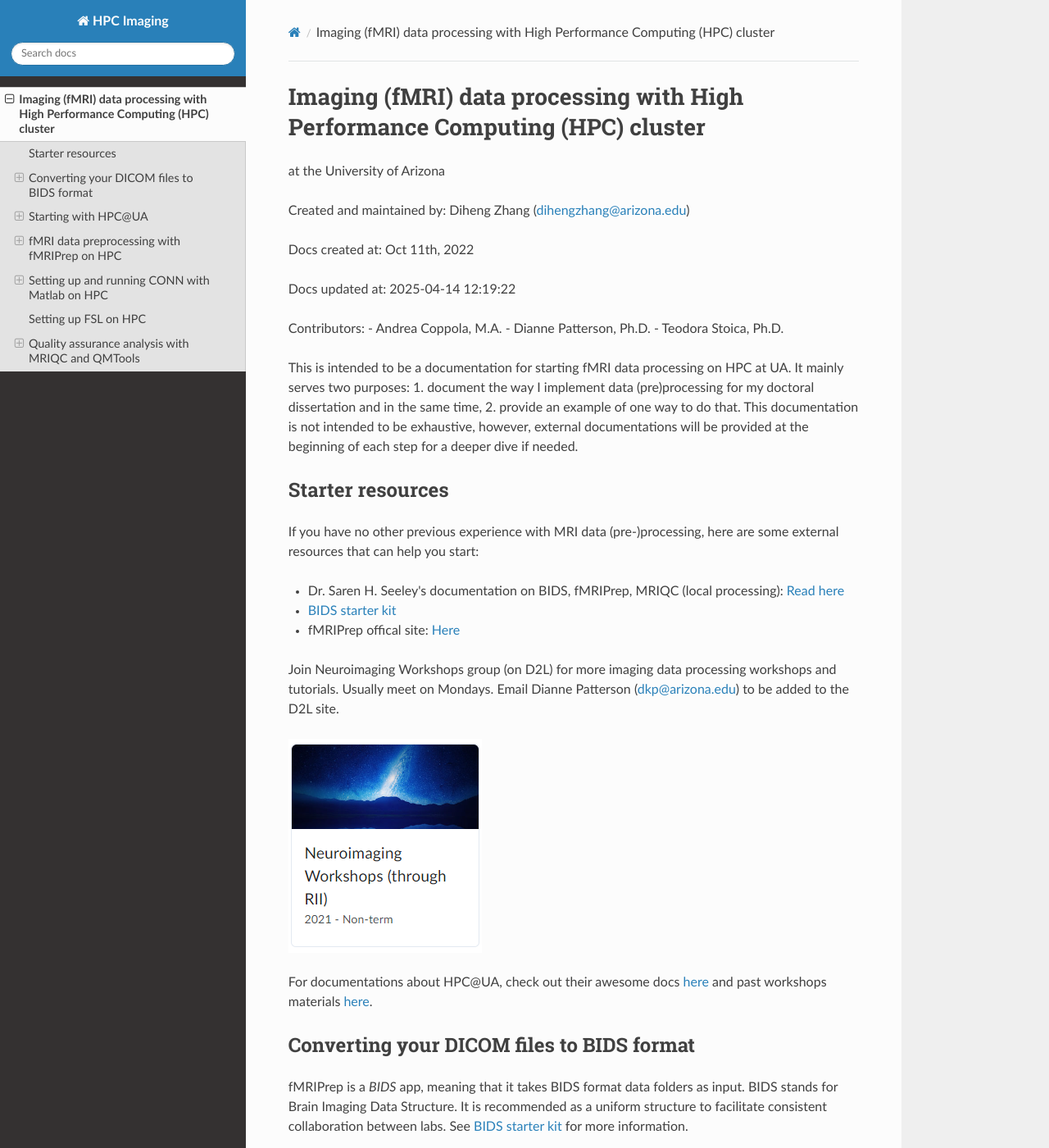
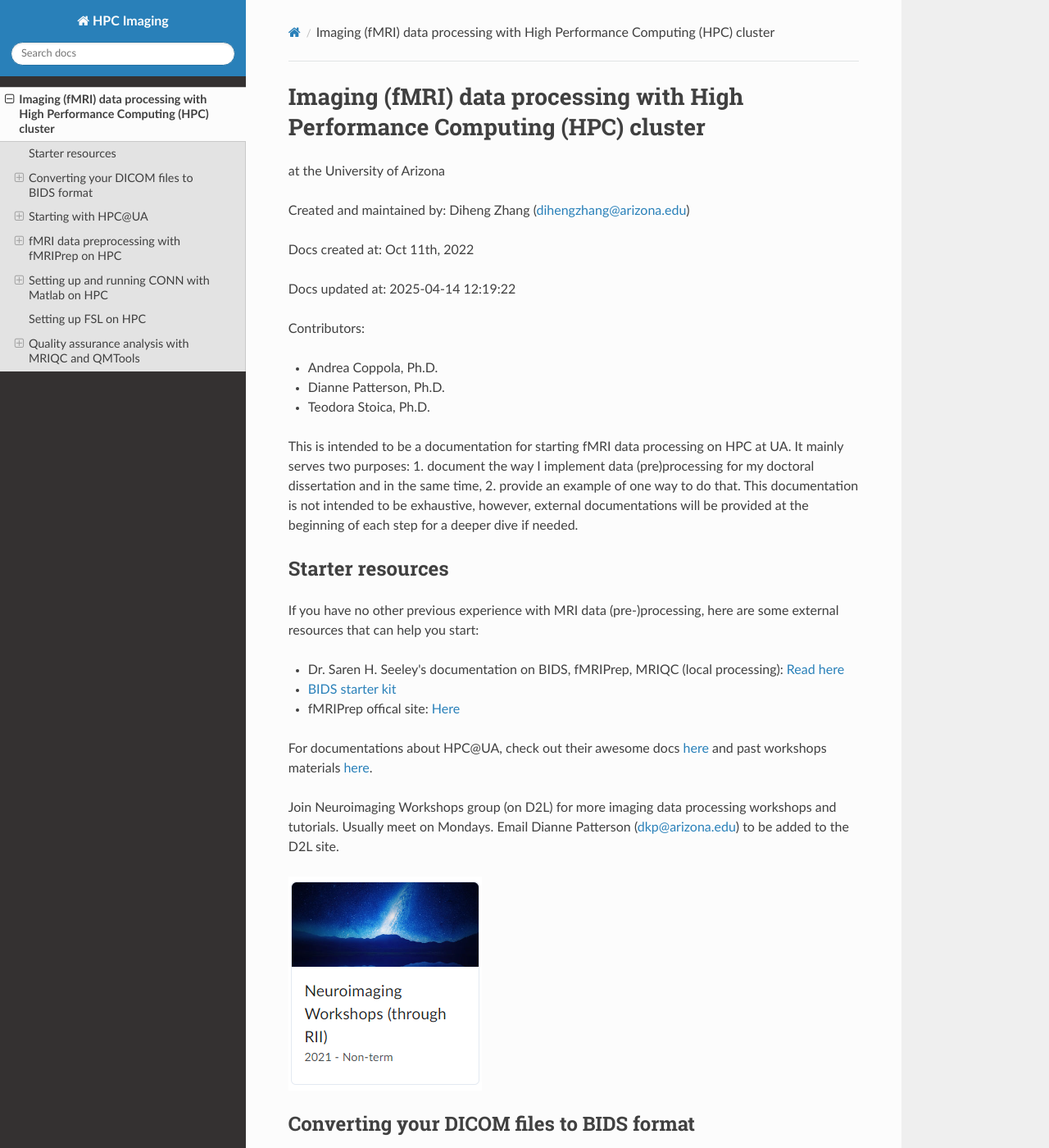
Before and after one commit to Diheng/HPC_imaging, an MkDocs documentation site: the page built from docs/index.md, in a window 1280 px wide and 1400 px high. Shown: the whole window at 82% size. Built offline with MkDocs 1.6.1, drawn with Linux system fonts in a browser that asks for light colours; nearby versions of some CDN libraries; some of the changed text lies outside the part shown.

```diff
--- a/docs/index.md
+++ b/docs/index.md
@@ -9,7 +9,8 @@ Docs created at: Oct 11th, 2022
 Docs updated at: 2025-04-14 12:19:22
 
 Contributors:
-- Andrea Coppola, M.A.
+
+- Andrea Coppola, Ph.D.
 - Dianne Patterson, Ph.D.
 - Teodora Stoica, Ph.D.
 
@@ -30,15 +31,14 @@ some external resources that can help you start:
 - [BIDS starter kit](https://bids-standard.github.io/bids-starter-kit/)
 - fMRIPrep offical site: [Here](https://fmriprep.org/en/stable/)
 
+For documentations about HPC@UA, check out their awesome docs [here](https://hpcdocs.hpc.arizona.edu/)
+and past workshops materials [here](https://hpcdocs.hpc.arizona.edu/events/workshop_materials/).
+
 Join Neuroimaging Workshops group (on D2L) for more imaging data processing
 workshops and tutorials. Usually meet on Mondays. Email Dianne Patterson
 ([dkp@arizona.edu](mailto:dkp@arizona.edu)) to be added to the D2L site.
 
 ![D2L_site](img/D2L.png)
-
-For documentations about HPC@UA, check out their awesome docs [here](https://hpcdocs.hpc.arizona.edu/)
-and past workshops materials [here](https://hpcdocs.hpc.arizona.edu/events/workshop_materials/).
-
 
 ## Converting your DICOM files to BIDS format
 
@@ -280,7 +280,7 @@ and UA HPC's offical documentation
 Once you fire up an interactive Matlab session, add the CONN path to your
 working path (it should be `/groups/dkp/neuroimaging/matlab`).
 
-Then, just type `$ conn` in your matlab command line and hit enter.
+Then, just type `$conn` in your matlab command line and hit enter.
 
 You can now use CONN just like you are on a local machine!
 
```
Also changed, not shown: other parts of docs/index.md (+10 -2 lines), docs/img/Slurm-computer-cluster.png (added).
